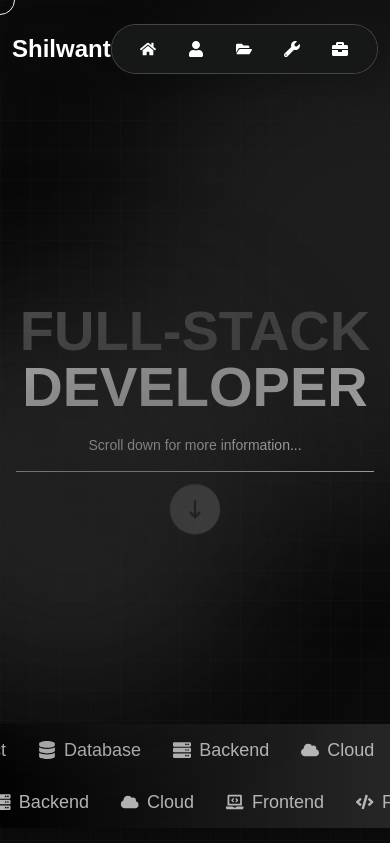
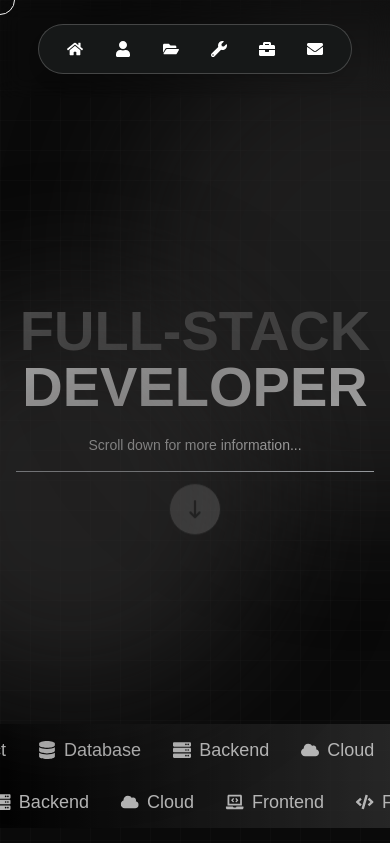
Before and after one commit to Purohitdev/Portfolio, a React (Vite) app: page / in a window 390 px wide. Shown: the top 843 px of the page. Built offline with nearby package versions, Linux system fonts and the light colour scheme.

Commit message:
nav update

```diff
--- a/src/Nav.tsx
+++ b/src/Nav.tsx
@@ -1,40 +1,3 @@
-// import { FaHome, FaUser, FaBriefcase, FaWrench, FaEnvelope, FaFolderOpen } from "react-icons/fa"
-// import { ReactNode } from "react"; // Import ReactNode
-
-// const Navbar = () => {
-//   return (
-//     <div className="fixed top-0 right-0 w-full flex justify-between text-white items-center py-6 px-3 sm:px-28 backdrop-blur-md bg-black-400/10 z-[50]">
-//       <h1 className="font-bold">XYZ</h1>
-
-//       {/* Nav Items - Scrollable on small screens */}
-//       <div className="flex bg-[#161818] items-center gap-2 px-4 sm:px-6 py-2 border border-white/20 shadow-lg rounded-full
-//                       overflow-x-auto flex-nowrap max-w-[90%] sm:max-w-none">
-//         <NavItem icon={<FaHome />} label="Home" />
-//         <NavItem icon={<FaUser />} label="About" />
-//         <NavItem icon={<FaFolderOpen />} label="Projects" />
-//         <NavItem icon={<FaWrench />} label="Tools" />
-//         <NavItem icon={<FaBriefcase />} label="Experience" />
-//         <NavItem icon={<FaEnvelope />} label="Contact" />
-//       </div>
-
-//       {/* Profile Icon */}
-//       <div className="hidden sm:flex h-[40px] w-[40px] rounded-full border border-white bg-white"></div>
-//       </div>
-//   )
-// }
-
-// const NavItem = ({ icon, label }: { icon: ReactNode; label: string }) => {
-//   return (
-//     <div className="flex items-center gap-2 px-3 py-2 text-white hover:bg-white/20 transition rounded-full cursor-pointer">
-//       {icon}
-//       <span className="hidden sm:block text-sm font-medium">{label}</span> {/* Hide text on small screens */}
-//     </div>
-//   )
-// }
-
-// export default Navbar;
-
-
 
 import { gsap } from "gsap";
 import { ScrollToPlugin } from "gsap/ScrollToPlugin";
@@ -55,8 +18,9 @@ const Navbar = () => {
 
 
   return (
-    <div className="fixed top-0 right-0 w-full flex justify-between text-white items-center py-6 px-3 sm:px-28 backdrop-blur-md bg-black-400/10 z-[50]">
-      <h1 className="font-bold text-[1.5rem] capitalize">Shilwant</h1>
+<div className="fixed top-0 right-0 w-full flex items-center text-white py-6 px-3 sm:px-28 backdrop-blur-md bg-black-400/10 z-[50]
+                justify-center sm:justify-between">
+<h1 className="font-bold text-[1.5rem] capitalize sm:block hidden">Shilwant</h1>
 
       {/* Nav Items - Scrollable on small screens */}
       <div className="flex bg-[#161818] items-center gap-2 px-4 sm:px-6 py-2 border border-white/20 shadow-lg rounded-full
```
